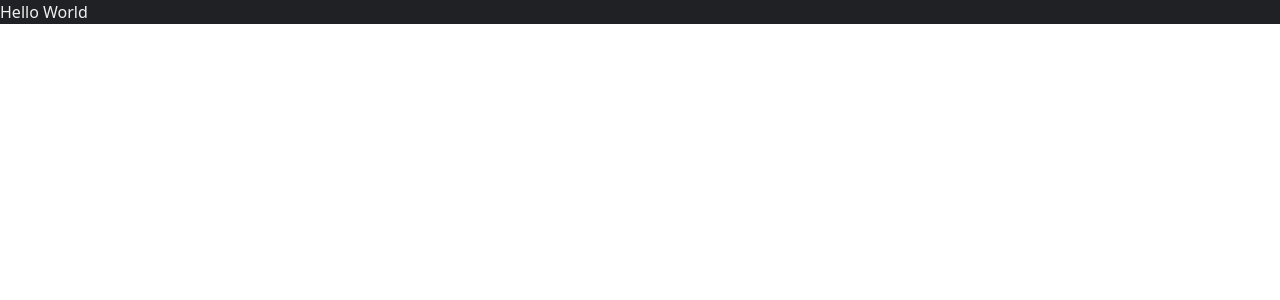
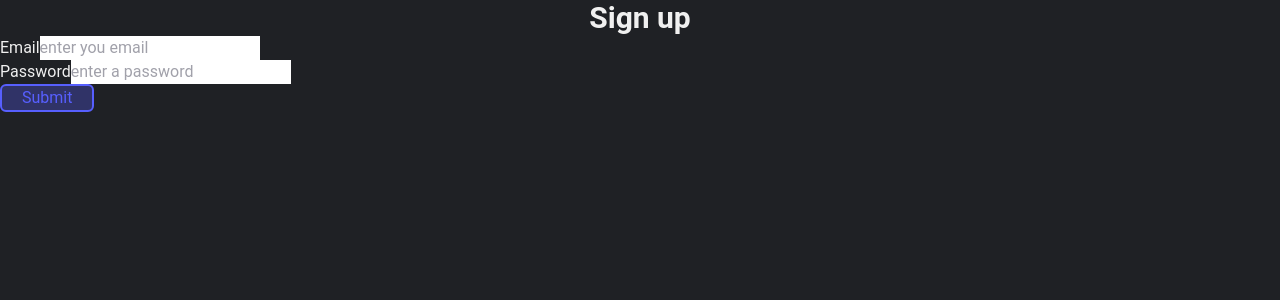
Before and after one commit to neilchetna/konten, a React (Create React App) app: page /signup in a window 1280 px wide. Shown: the top 300 px of the page. Built offline with nearby package versions, Linux system fonts and the light colour scheme.

Commit message:
Routing and dashboard

```diff
--- a/package.json
+++ b/package.json
@@ -9,6 +9,7 @@
     "@testing-library/user-event": "^12.8.3",
     "react": "^17.0.2",
     "react-dom": "^17.0.2",
+    "react-router-dom": "^5.3.0",
     "react-scripts": "4.0.3",
     "web-vitals": "^1.1.2"
   },
--- a/src/App.js
+++ b/src/App.js
@@ -1,10 +1,15 @@
 import Signup from "./Components/Signup";
+import Ledger from "./Components/Ledger";
+import { BrowserRouter as Router, Switch, Route } from "react-router-dom";
 
 function App() {
   return (
-    <div class="App-header">
-      <Signup />
-    </div>
+    <Router>
+      <Switch>
+        <Route path="/signup" component={Signup} />
+        <Route path="/ledger" component={Ledger} />
+      </Switch>
+    </Router>
   );
 }
 
--- /dev/null
+++ b/src/Components/Dashboard/TopBar.js
@@ -0,0 +1,13 @@
+import React from 'react'
+
+export default function TopBar() {
+    return (
+        <div>
+            <img src="#" alt="#"></img>
+            <div>
+            <img src="#" alt="#"></img>
+            <p>User Name</p>
+            </div>
+        </div>
+    )
+}
--- /dev/null
+++ b/src/Components/Ledger.js
@@ -0,0 +1,10 @@
+import React from 'react'
+import TopBar from './Dashboard/TopBar'
+
+export default function Ledger() {
+    return (
+        <div className="bg-black-100 text-white-100 h-screen">
+            <TopBar />
+        </div>
+    )
+}
--- a/src/Components/Signup.js
+++ b/src/Components/Signup.js
@@ -4,8 +4,33 @@ import React from 'react'
 export default function Signup() {
     return (
         <>
-            <div className="flex jsutify-center h-full bg-black-100 text-white-100">
-                Hello World
+            <div className="h-screen flex font-sans bg-black-100 text-white-100">
+                <div className="md:flex-1  flex rounded-sm flex flex-col">
+                    <h2 className="text-3xl font-bold flex justify-center">Sign up</h2>
+                    <form>
+                        <div>
+                        <div className="bg-black-100 text-white-100">
+                            <span>
+                                <label>
+                                Email
+                                </label>
+                            </span>
+                        <input className="text-black-100" placeholder="enter you email"></input>
+                        </div>
+                        <div className="bg-black-100 text-white-100">
+                            <span>
+                                <label>
+                                Password
+                                </label>
+                            </span>
+                        <input className="text-black-100" placeholder="enter a password"></input>
+                        </div>
+                        <button className="border-light-astra-100 border-2 hover:font-bold rounded-md px-5 bg-opacity-30 text-astra-100 bg-astra-100" type="submit">
+                            Submit
+                        </button>
+                        </div>
+                    </form>
+                </div>
             </div>
         </>
     )
--- /dev/null
+++ b/src/assets/Assets.js
@@ -0,0 +1,14 @@
+import React from 'react'
+
+export function TextBox(name, placeholder) {
+    return (
+    <div className="bg-black-100 text-white-100">
+        <span>
+            <label>
+            {name}
+            </label>
+        </span>
+        <input placeholder={placeholder}></input>
+    </div>
+    )
+}
--- a/tailwind.config.js
+++ b/tailwind.config.js
@@ -2,6 +2,11 @@ module.exports = {
   purge: [],
   darkMode: false, // or 'media' or 'class'
   theme: {
+    fontFamily: {
+      'sans': ['Roboto', 'system-ui'],
+      'serif': ['apple-system', 'Gerorgia'],
+      'body': ['Open Sans'],
+    },
     colors: {
       black: {
         100: '#1F2125',
```
Also changed, not shown: src/Components/Dashboard/Options.js (added), src/Components/Dashboard/Sidebar.js (added), 1 other file (tests, documents, lock files or other folders).
